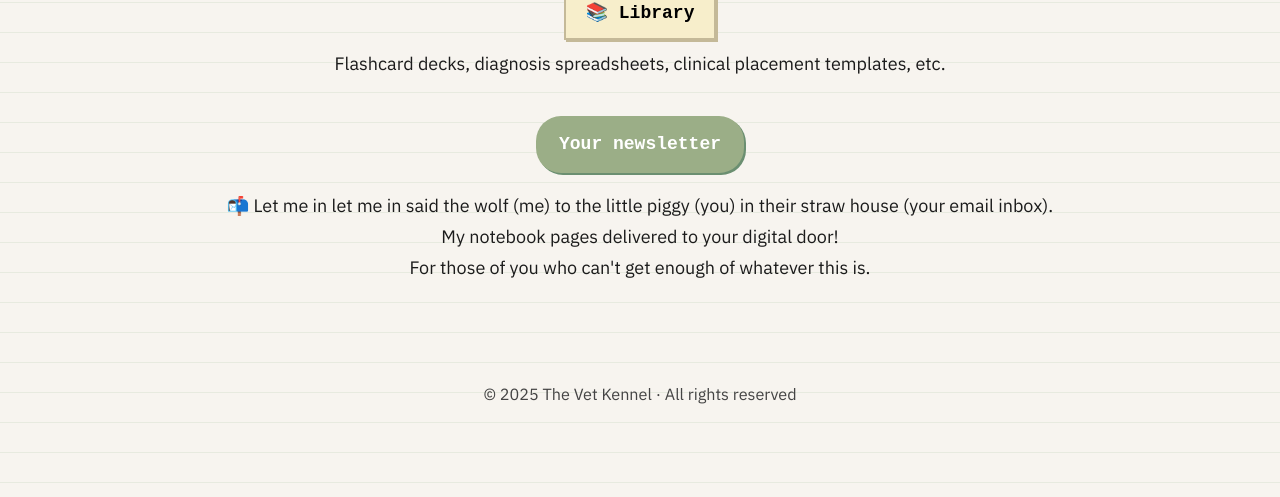
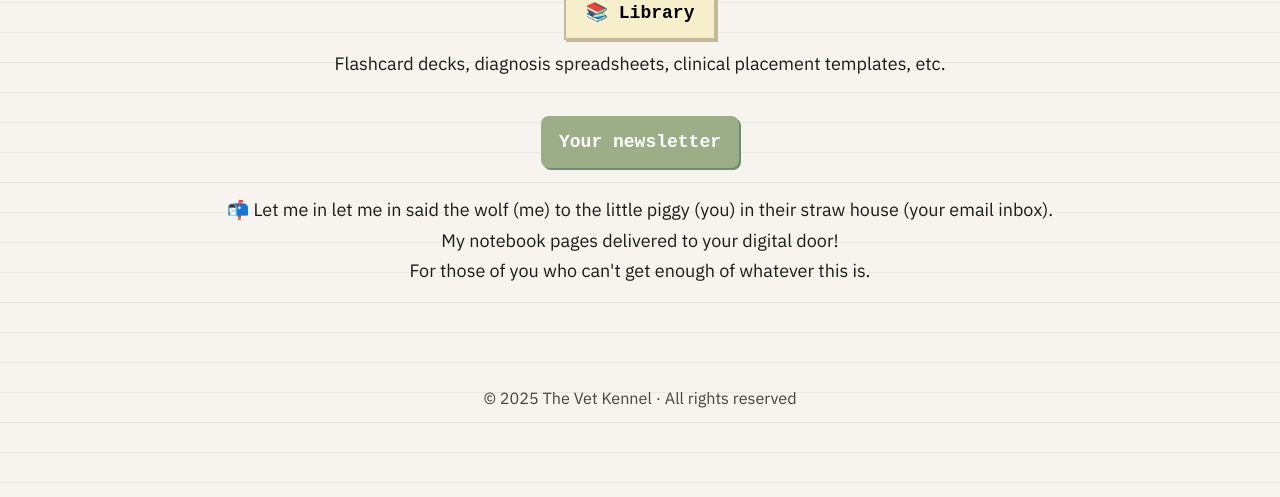
Before and after one commit to TheVetKennel/thevetkennel.github.io, a Jekyll site: the page built from index.md, in a window 1280 px wide and 1169 px high. Shown: the part 657-1154 px from the top of the window. Built offline with Jekyll 4.4.1, drawn with Linux system fonts in a browser that asks for light colours.

Commit message:
Update style.css

```diff
--- a/assets/css/style.css
+++ b/assets/css/style.css
@@ -302,9 +302,10 @@ h1,h2,h3 { color:#2a2a2a; }
   display: block;              /* treat as block container */
 }
 
-.download-button .cta-button {
-  display: inline-block;       /* shrink to fit text */
-  margin: 0 auto 0.5em auto;   /* center + gap below */
+/* Generic CTA button style (Download, Newsletter, etc.) */
+.cta-button {
+  display: inline-block;
+  margin: 0 auto 0.5em auto;
   padding: 0.6em 1em;
   background-color: #9bae87;
   color: #fff !important;
@@ -312,12 +313,12 @@ h1,h2,h3 { color:#2a2a2a; }
   border-radius: 8px;
   font-weight: bold;
   box-shadow: 2px 2px 0 #6b8f71;
-  width: auto;                 /* ✅ stop stretching */
-  max-width: 240px;            /* ✅ cap width so it doesn’t get huge */
+  width: auto;
+  max-width: 240px;
   text-align: center;
 }
 
-.download-button .cta-button:hover {
+.cta-button:hover {
   background-color: #6b8f71;
 }
 
```
